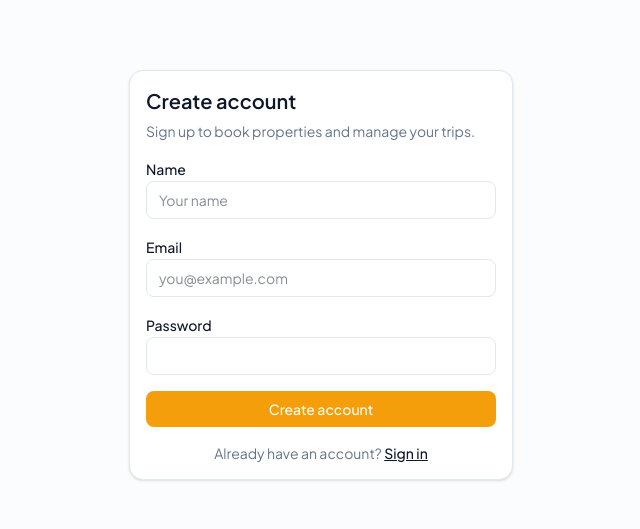
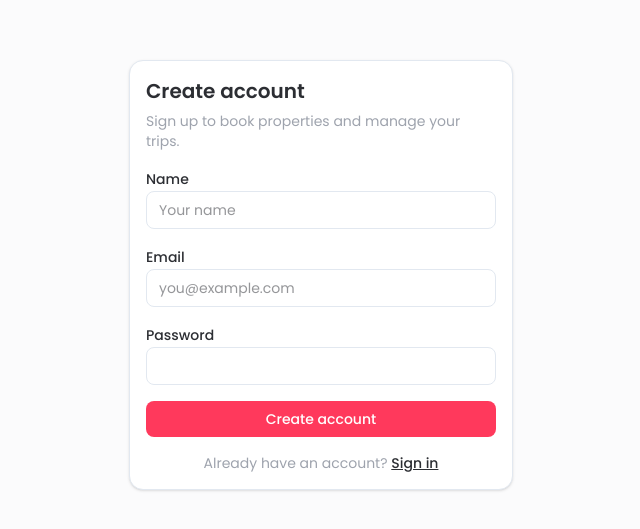
Before and after one commit to sushanthach12/booking-platform-client, a Next.js app: page /signup in a window 1280 px wide. Shown: the part 125-654 px from the top of the page, without its empty margins (319-959 px from the left). Built offline with nearby package versions, Linux system fonts and the light colour scheme.

Commit message:
feat: initialize core UI layout, global styles, and application logo.

```diff
--- a/src/app/globals.css
+++ b/src/app/globals.css
@@ -6,7 +6,7 @@
 @theme inline {
   --color-background: var(--background);
   --color-foreground: var(--foreground);
-  --font-sans: var(--font-inter);
+  --font-sans: var(--font-sans);
   --font-mono: ui-monospace, monospace;
   --color-sidebar-ring: var(--sidebar-ring);
   --color-sidebar-border: var(--sidebar-border);
@@ -51,38 +51,38 @@
   --header-height: 9.6rem;
   --radius: 0.625rem;
   --background: #ffffff;
-  --foreground: #0f172a;
+  --foreground: #2c2e33;
   --card: #ffffff;
-  --card-foreground: #0f172a;
+  --card-foreground: #2c2e33;
   --popover: #ffffff;
-  --popover-foreground: #0f172a;
-  --primary: #f59e0b;
+  --popover-foreground: #2c2e33;
+  --primary: #ff395c;
   --primary-foreground: #ffffff;
-  --secondary: #f1f5f9;
-  --secondary-foreground: #0f172a;
-  --muted: #f1f5f9;
-  --muted-foreground: #64748b;
-  --accent: #f1f5f9;
-  --accent-foreground: #0f172a;
+  --secondary: #f0f1f3;
+  --secondary-foreground: #2c2e33;
+  --muted: #f0f1f3;
+  --muted-foreground: #9ea3ad;
+  --accent: #f0f1f3;
+  --accent-foreground: #2c2e33;
   --destructive: #ef4444;
   --border: #e2e8f0;
   --input: #e2e8f0;
-  --ring: #f59e0b;
-  --chart-1: #f59e0b;
+  --ring: #ff395c;
+  --chart-1: #ff395c;
   --chart-2: #0ea5e9;
   --chart-3: #f97316;
   --chart-4: #10b981;
   --chart-5: #8b5cf6;
   --sidebar: #ffffff;
-  --sidebar-foreground: #0f172a;
-  --sidebar-primary: #f59e0b;
+  --sidebar-foreground: #2c2e33;
+  --sidebar-primary: #ff395c;
   --sidebar-primary-foreground: #ffffff;
-  --sidebar-accent: #f1f5f9;
-  --sidebar-accent-foreground: #0f172a;
+  --sidebar-accent: #f0f1f3;
+  --sidebar-accent-foreground: #2c2e33;
   --sidebar-border: #e2e8f0;
-  --sidebar-ring: #f59e0b;
-  /* Subtle amber for nav underlines only */
-  --nav-underline: #f59e0b;
+  --sidebar-ring: #ff395c;
+  /* Subtle primary for nav underlines only */
+  --nav-underline: #ff395c;
 
   /* Slate color palette for consistency */
   --slate-50: #f8fafc;
@@ -112,38 +112,38 @@
 }
 
 .dark {
-  --background: #0f172a;
-  --foreground: #f8fafc;
-  --card: #1e293b;
-  --card-foreground: #f8fafc;
-  --popover: #1e293b;
-  --popover-foreground: #f8fafc;
-  --primary: #f59e0b;
+  --background: #2c2e33;
+  --foreground: #f0f1f3;
+  --card: #202226;
+  --card-foreground: #f0f1f3;
+  --popover: #2c2e33;
+  --popover-foreground: #f0f1f3;
+  --primary: #ff395c;
   --primary-foreground: #ffffff;
-  --secondary: #334155;
-  --secondary-foreground: #f8fafc;
-  --muted: #334155;
-  --muted-foreground: #cbd5e1;
-  --accent: #334155;
-  --accent-foreground: #f8fafc;
+  --secondary: #3d4047;
+  --secondary-foreground: #f0f1f3;
+  --muted: #3d4047;
+  --muted-foreground: #9ea3ad;
+  --accent: #3d4047;
+  --accent-foreground: #f0f1f3;
   --destructive: #ef4444;
-  --border: #334155;
-  --input: #334155;
-  --ring: #f59e0b;
-  --chart-1: #f59e0b;
+  --border: #3d4047;
+  --input: #3d4047;
+  --ring: #ff395c;
+  --chart-1: #ff395c;
   --chart-2: #0ea5e9;
   --chart-3: #f97316;
   --chart-4: #10b981;
   --chart-5: #8b5cf6;
-  --sidebar: #1e293b;
-  --sidebar-foreground: #f8fafc;
-  --sidebar-primary: #f59e0b;
+  --sidebar: #202226;
+  --sidebar-foreground: #f0f1f3;
+  --sidebar-primary: #ff395c;
   --sidebar-primary-foreground: #ffffff;
-  --sidebar-accent: #334155;
-  --sidebar-accent-foreground: #f8fafc;
-  --sidebar-border: #334155;
-  --sidebar-ring: #f59e0b;
-  --nav-underline: #f59e0b;
+  --sidebar-accent: #3d4047;
+  --sidebar-accent-foreground: #f0f1f3;
+  --sidebar-border: #3d4047;
+  --sidebar-ring: #ff395c;
+  --nav-underline: #ff395c;
 }
 
 @custom-variant 3xl (@media (width >= 120rem));
@@ -169,7 +169,7 @@
     @apply border-border outline-ring/50;
   }
   body {
-    font-family: var(--font-inter), ui-sans-serif, system-ui, sans-serif;
+    font-family: var(--font-sans), ui-sans-serif, system-ui, sans-serif;
     @apply bg-background text-foreground;
   }
 }
--- a/src/app/layout.tsx
+++ b/src/app/layout.tsx
@@ -1,5 +1,5 @@
 import type { Metadata } from "next";
-import { Fraunces, Plus_Jakarta_Sans } from "next/font/google";
+import { Fraunces, Poppins } from "next/font/google";
 import { ReduxProvider } from "@/components/providers/redux-provider";
 import "../lib/utils/reflect-metadata";
 import "./globals.css";
@@ -9,9 +9,10 @@ const display = Fraunces({
   variable: "--font-display",
   weight: ["300", "400", "600", "700"],
 });
-const sans = Plus_Jakarta_Sans({
+const sans = Poppins({
   subsets: ["latin"],
   variable: "--font-sans",
+  weight: ["300", "400", "500", "600", "700"],
 });
 
 export const metadata: Metadata = {
--- a/src/components/shared/app-logo.tsx
+++ b/src/components/shared/app-logo.tsx
@@ -18,8 +18,8 @@ const AppLogo = ({ light = false, className }: AppLogoProps) => {
       )}
       aria-label="Home"
     >
-      <div className="w-8 h-8 bg-primary rounded-full flex items-center justify-center shrink-0">
-        <span className="text-white font-bold">B</span>
+      <div className="w-9 h-9 bg-rose-500 rounded-full flex items-center justify-center shrink-0">
+        <span className="text-white text-lg font-bold">B</span>
       </div>
       <span className="hidden sm:inline text-2xl">booking</span>
     </Link>
```
